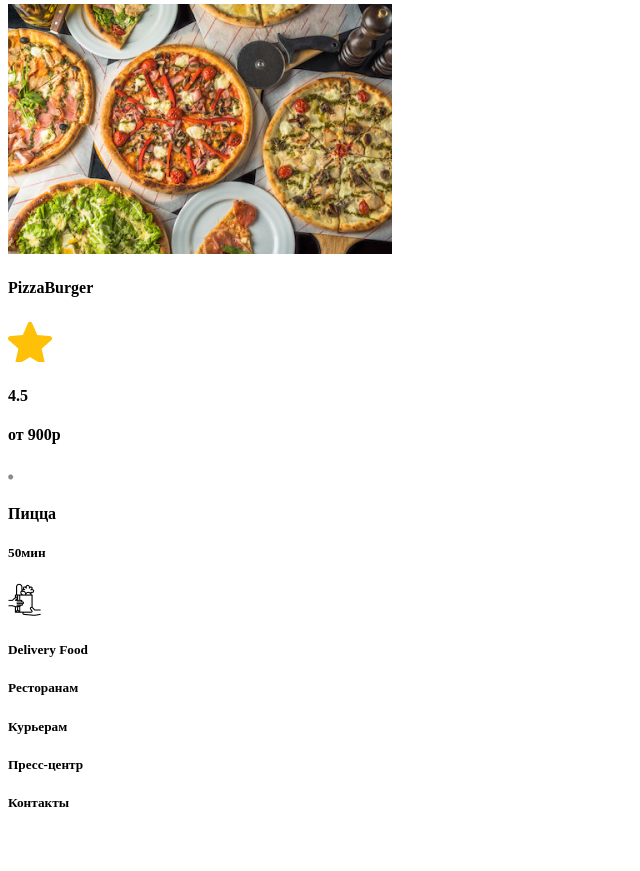
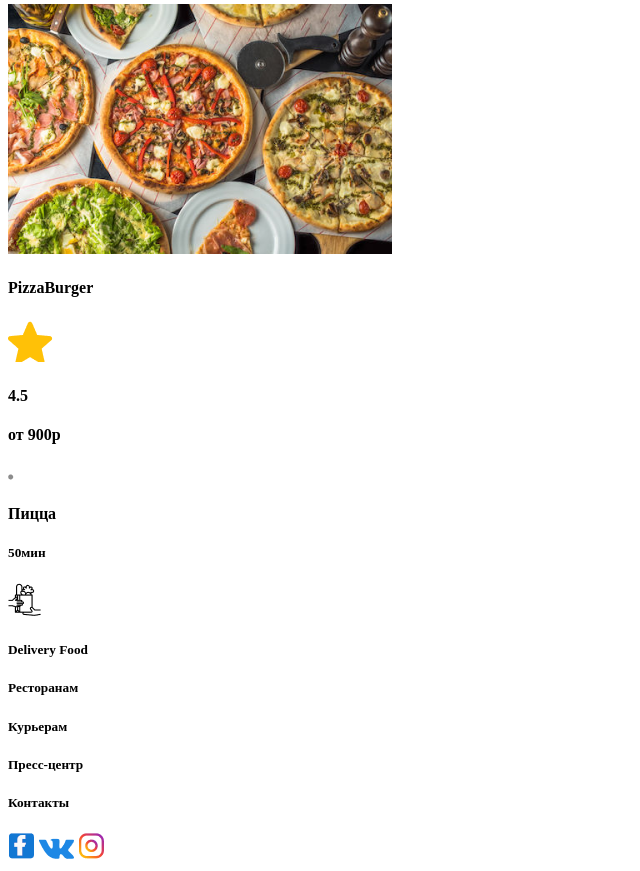
Before and after one commit to Kate100989/LOCALHOST, a plain HTML site: page project1.html in a window 1280 px wide. Shown: the part 3519-4390 px from the top of the page, without its empty margins (0-640 px from the left). Before the commit the page ends 4352 px from the top, so only its background shows below. Drawn offline with Linux system fonts and the light colour scheme.

Commit message:
добавлены значки соцсетей

```diff
--- a/project1.html
+++ b/project1.html
@@ -142,6 +142,9 @@
           <h5>Курьерам</h5>
           <h5>Пресс-центр</h5>
           <h5>Контакты</h5>
+          <img src="img/facebook.png" alt="">
+          <img src="img/Vector.png" alt="">
+          <img src="img/insta.png" alt="">
     </div>
 
 </body>
```
Also changed, not shown: img/Vector (1).png (deleted), img/Vector4.png (deleted), img/facebook.png (added), img/insta.png (added).
